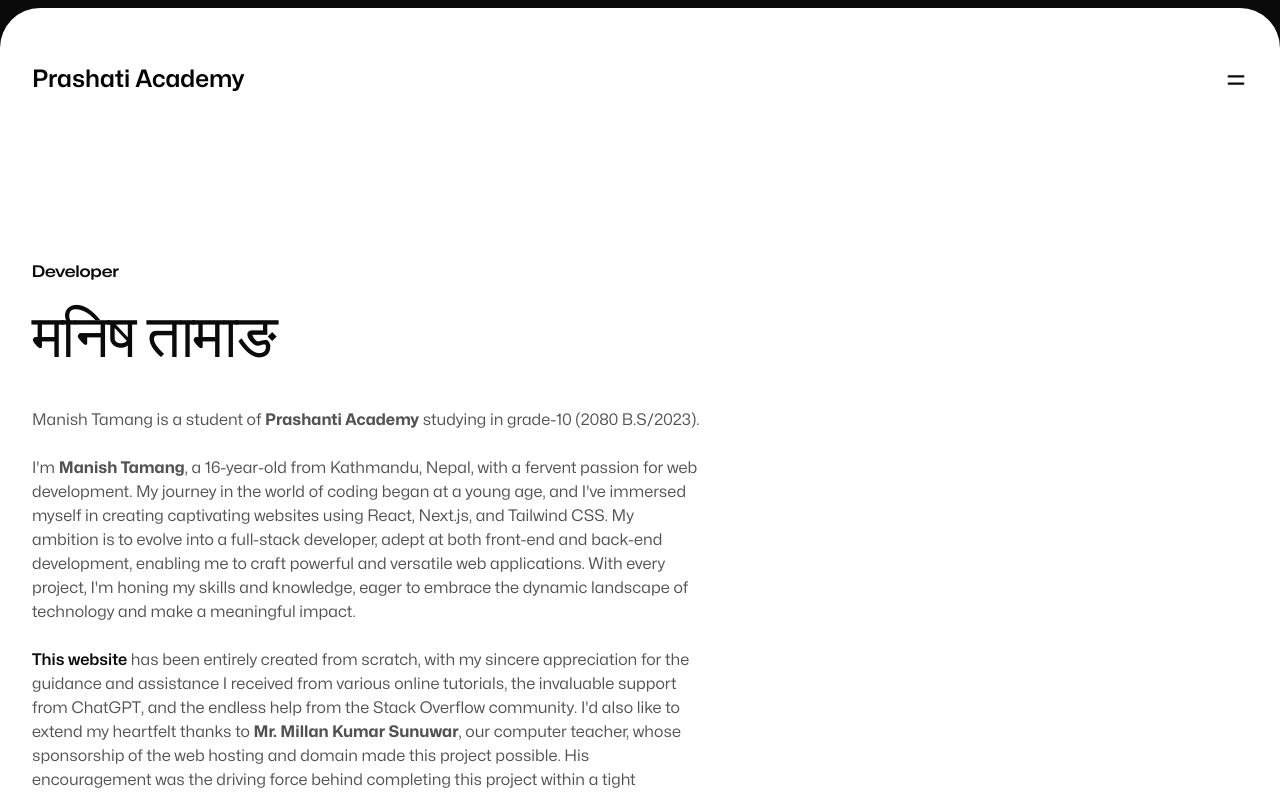
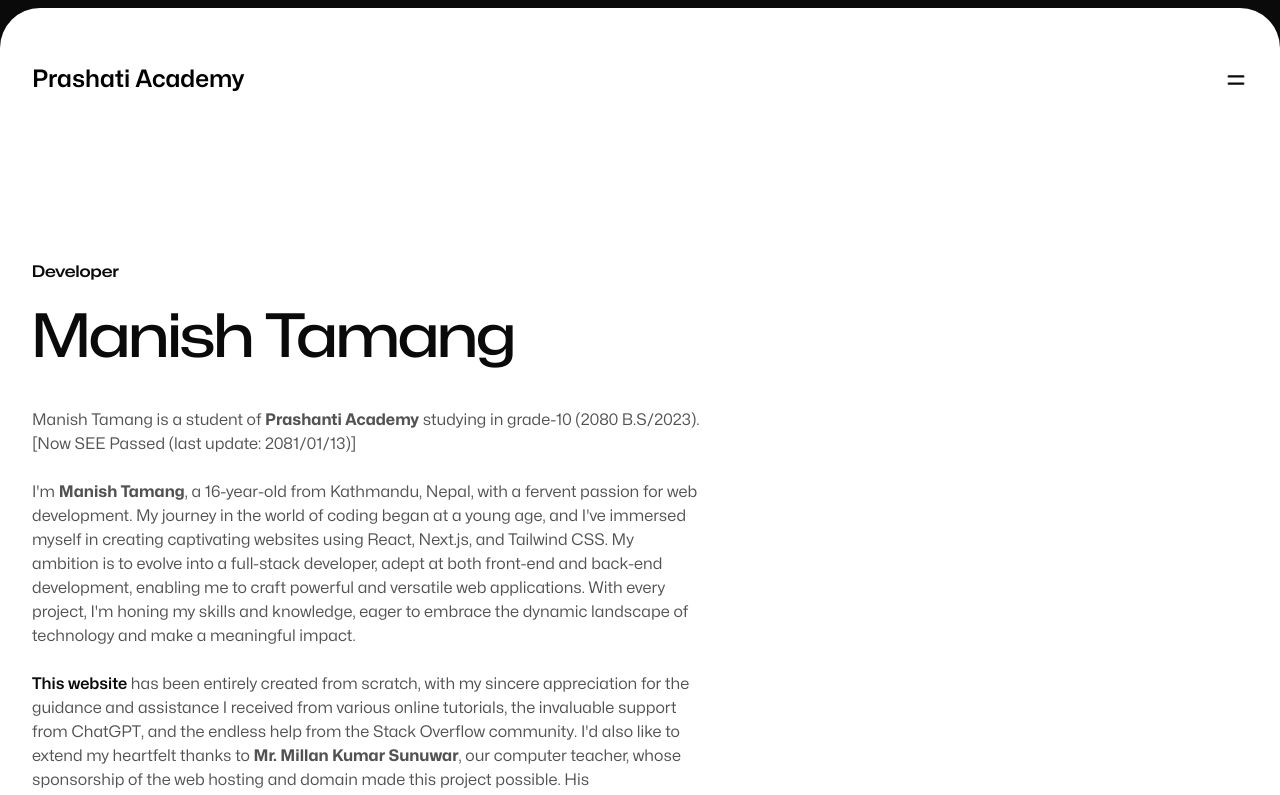
Before and after one commit to Manish-Tamang/prashantiacademy, a Next.js app: page /developer in a window 1280 px wide. Shown: the top 795 px of the page. Built offline with nearby package versions, Linux system fonts and the light colour scheme.

Commit message:
Prashanti Renamed

```diff
--- a/src/app/developer/page.jsx
+++ b/src/app/developer/page.jsx
@@ -6,10 +6,11 @@ const Developer = () => {
   return (
     <>
 {/*       <img src={Manish} alt="Manish Tamang" /> */}
-      <PageIntro eyebrow="Developer" title="मनिष तामाङ">
+      <PageIntro eyebrow="Developer" title="Manish Tamang">
         <p>
           Manish Tamang is a student of <strong>Prashanti Academy</strong>{" "}
           studying in grade-10 (2080 B.S/2023).
+          [Now SEE Passed (last update: 2081/01/13)]
         </p>
         <Dev />
       </PageIntro>
--- a/src/app/layout.jsx
+++ b/src/app/layout.jsx
@@ -4,7 +4,7 @@ import "./globals.css";
 export const metadata = {
   title: {
     template: "blog_app",
-    default: "प्रशान्ति एकेडेमी",
+    default: "Prashanti Academy",
   },
 };
 
```
